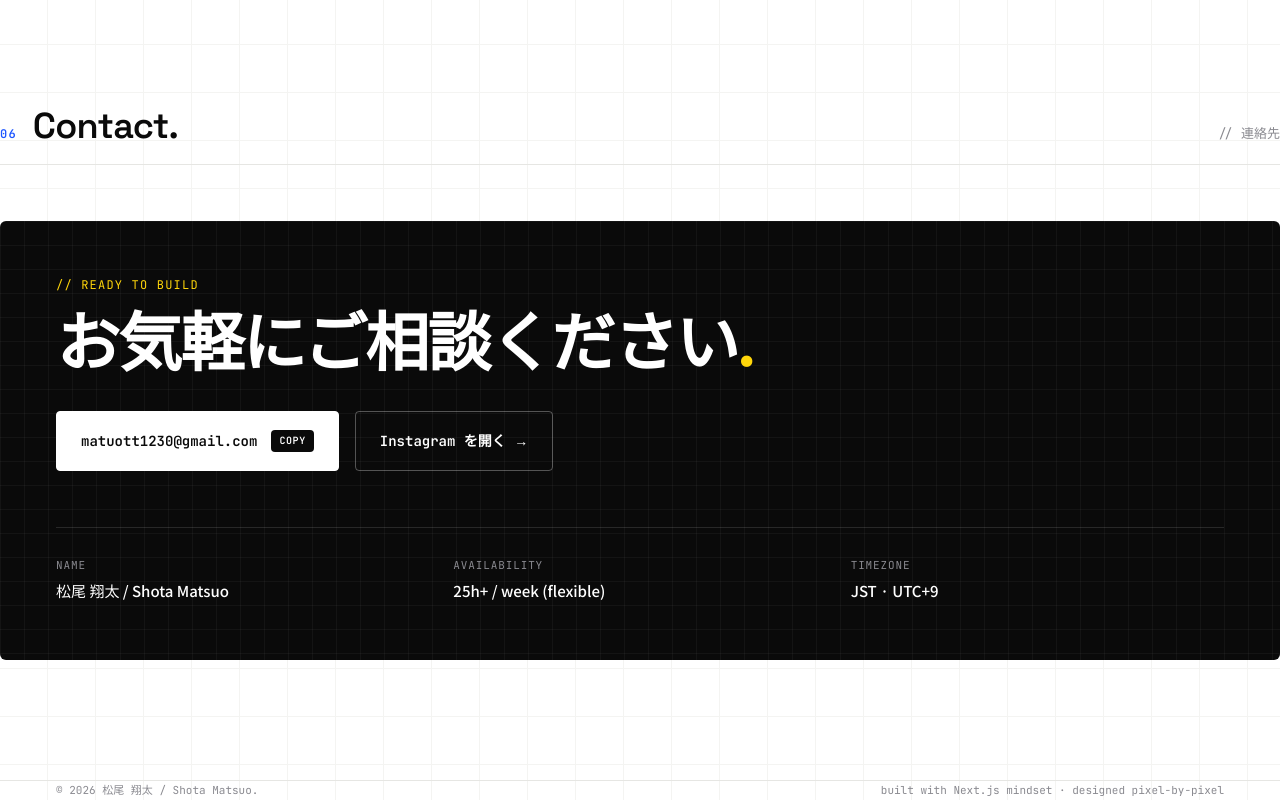
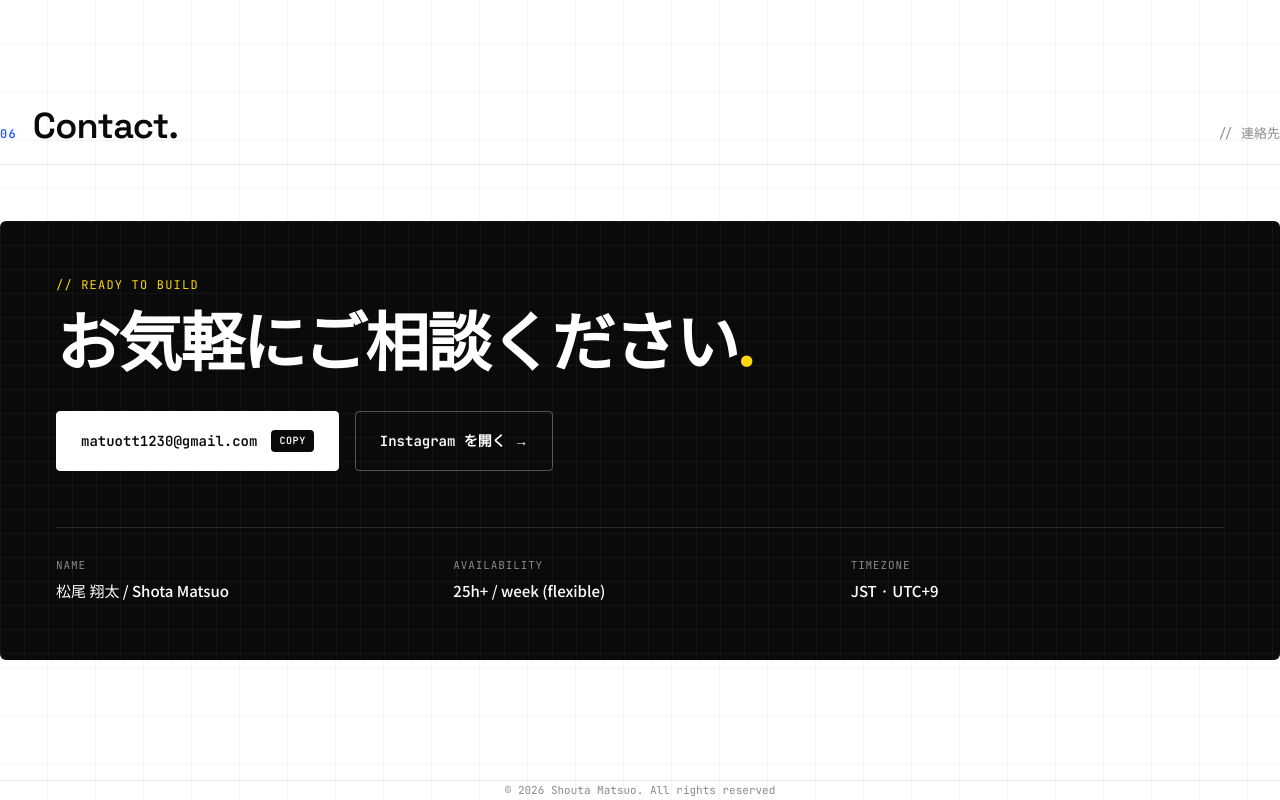
Before and after one commit to Matu-gif/MyHp, a Next.js app: page / in a window 1280 px wide. Shown: the part 5715-6515 px from the top of the page. Built offline with nearby package versions, Linux system fonts and the light colour scheme.

Commit message:
フッター修正完了

```diff
--- a/src/components/Footer.tsx
+++ b/src/components/Footer.tsx
@@ -1,9 +1,8 @@
 export default function Footer() {
   const year = new Date().getFullYear();
   return (
-    <footer className="shell shell-full py-8 pb-12 border-t border-line mt-20 font-mono text-[11px] text-ink-4 flex justify-between gap-4 flex-wrap">
-      <span>© {year} 松尾 翔太 / Shota Matsuo.</span>
-      <span>built with Next.js mindset · designed pixel-by-pixel</span>
+    <footer className="shell shell-full py-8 pb-12 border-t border-line mt-20 font-mono text-[11px] text-ink-4 flex justify-center gap-4 flex-wrap">
+      <span>© {year} Shouta Matsuo. All rights reserved</span>
     </footer>
   );
 }
```
